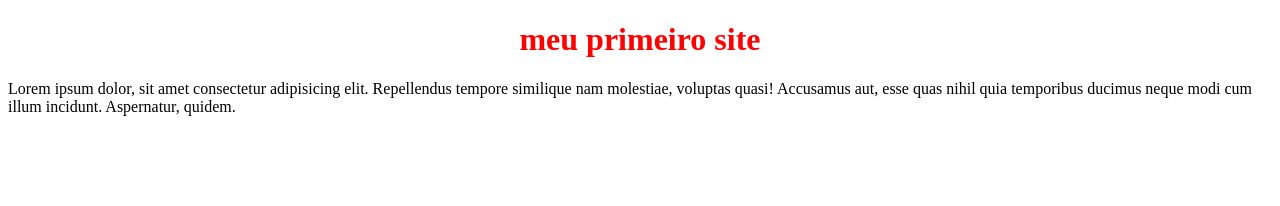
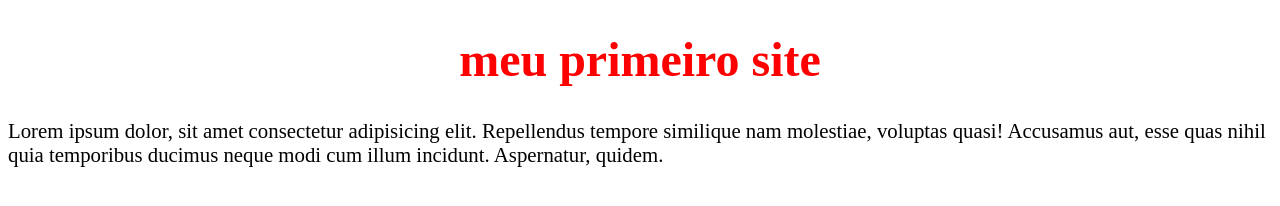
Before and after one commit to KauanyManuelySousadeOliveira/cursoJavascript-, a plain HTML site: page index.html in a window 1280 px wide. Drawn offline with Linux system fonts and the light colour scheme.

Commit message:
colocado font size

```diff
--- a/index.html
+++ b/index.html
@@ -6,8 +6,8 @@
     <title>Document</title>
 </head>
 <body>
-    <h1 style="color: red; text-align: center;">meu primeiro site</h1>
-   <p>Lorem ipsum dolor, sit amet consectetur adipisicing elit. Repellendus tempore similique nam molestiae, voluptas quasi! Accusamus aut, esse quas nihil quia temporibus ducimus neque modi cum illum incidunt. Aspernatur, quidem.</p>
+    <h1 style="color: red; text-align: center; font-size: 3rem;">meu primeiro site</h1>
+   <p style="font-size: 1.3rem;">Lorem ipsum dolor, sit amet consectetur adipisicing elit. Repellendus tempore similique nam molestiae, voluptas quasi! Accusamus aut, esse quas nihil quia temporibus ducimus neque modi cum illum incidunt. Aspernatur, quidem.</p>
     <!-- <script src="script.js"></script> -->
 </body>
 </html>
```
